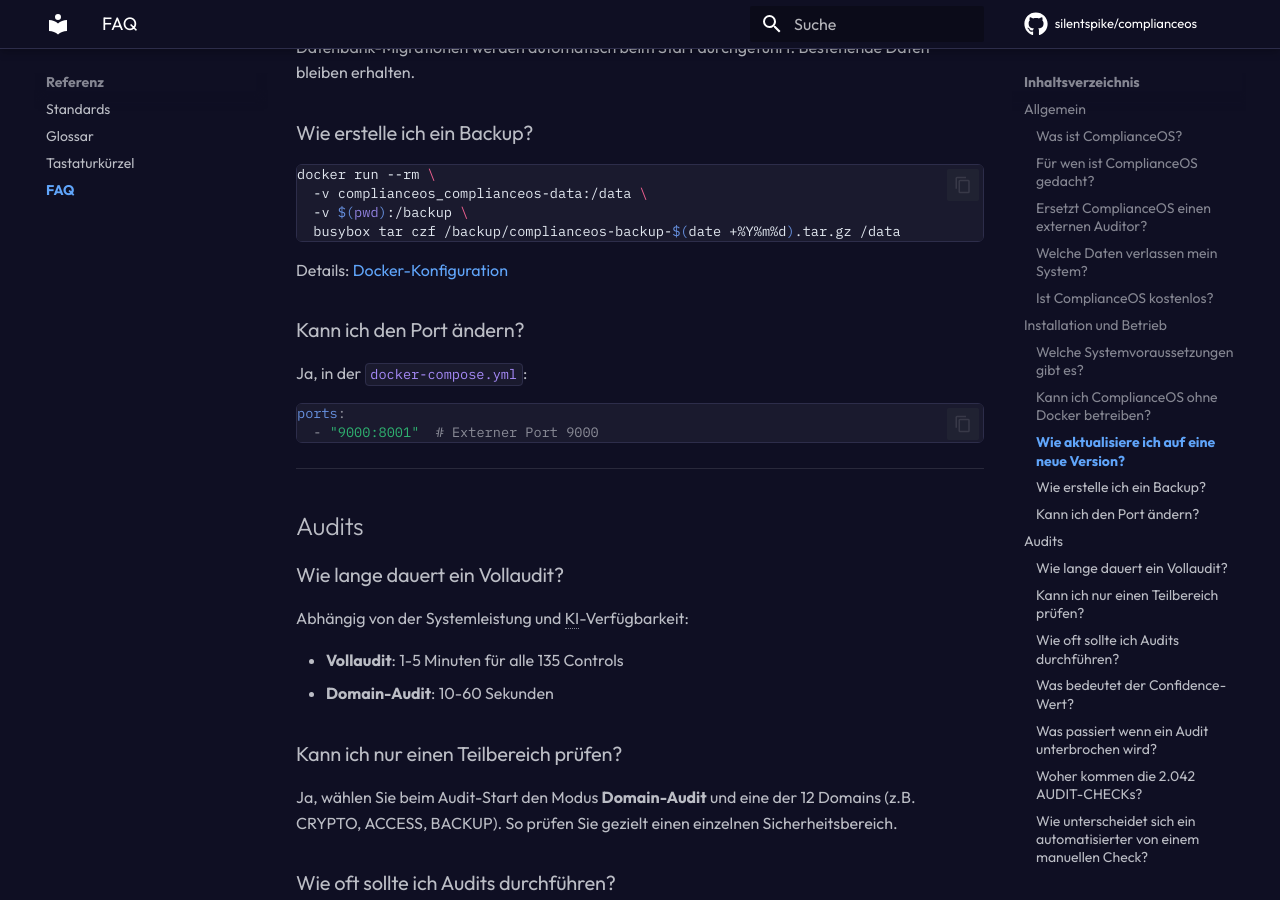
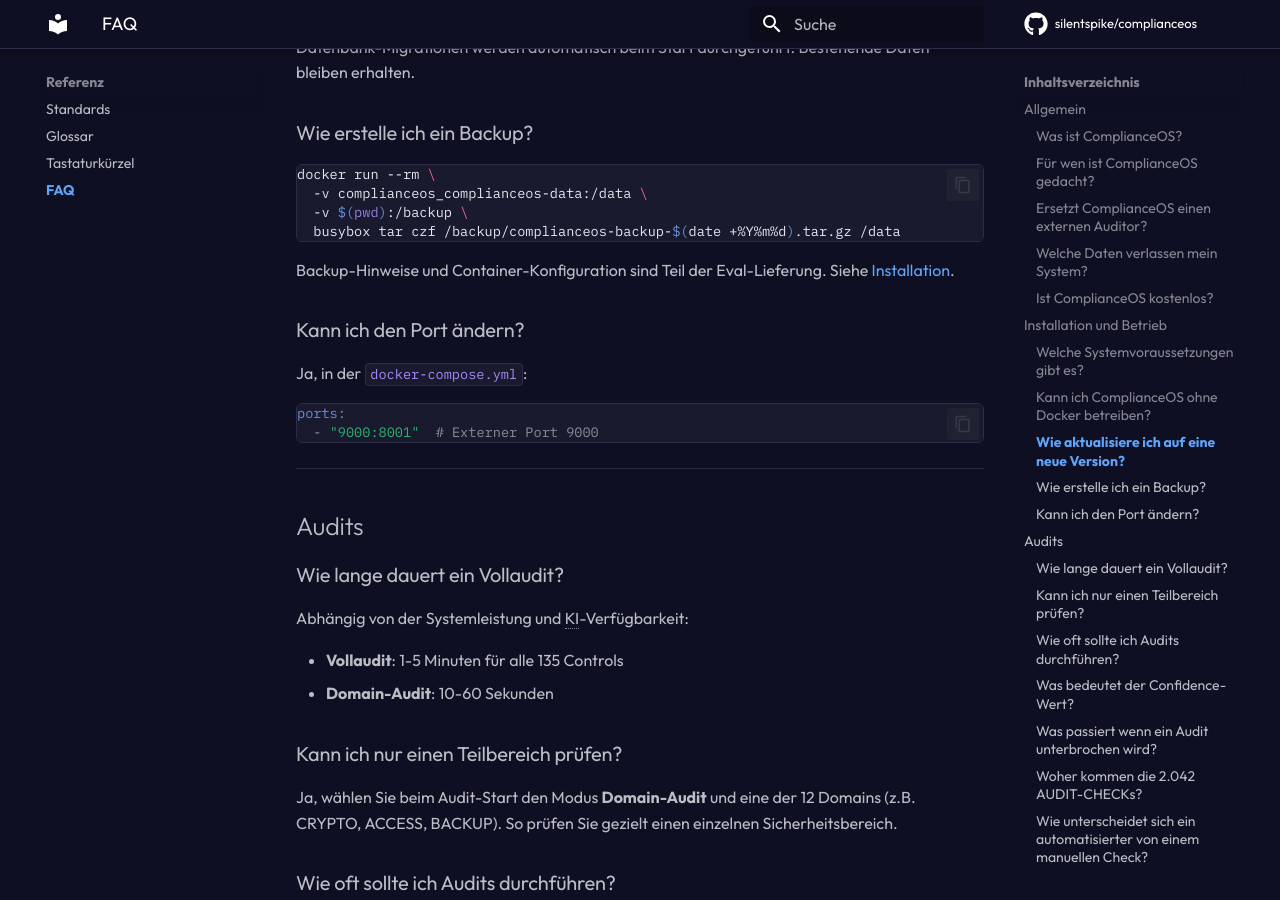
Before and after one commit to silentspike/complianceos, an MkDocs documentation site: the page built from docs/referenz/faq.md, in a window 1280 px wide and 900 px high, scrolled down 2131 px. Built offline with MkDocs 1.6.1 and Material for MkDocs 9.7.7, drawn with Linux system fonts in a browser that asks for light colours; comment, search, counter and statistics services are not loaded; some of the changed text lies outside the part shown.

Commit message:
docs: drop dangling links to removed schnellstart/docker.md
Sprint v1.0.1 removed docs/schnellstart/docker.md (and the public docker-
compose.yml itself) as part of the EULA-restructure. Three references to
the removed file remained in docs/index.md (sitemap row) and
docs/referenz/faq.md (twice). They now redirect to the installation page,
which already documents the EULA-evaluation flow.

Found by `mkdocs build --strict`. Pure cleanup; no semantic change.

Co-Authored-By: Claude Opus 4.7 (1M context) <noreply@anthropic.com>

````diff
--- a/docs/referenz/faq.md
+++ b/docs/referenz/faq.md
@@ -81,7 +81,7 @@ docker run --rm \
   busybox tar czf /backup/complianceos-backup-$(date +%Y%m%d).tar.gz /data
 ```
 
-Details: [Docker-Konfiguration](../schnellstart/docker.md)
+Backup-Hinweise und Container-Konfiguration sind Teil der Eval-Lieferung. Siehe [Installation](../schnellstart/installation.md).
 
 ### Kann ich den Port ändern?
 
@@ -237,4 +237,4 @@ Die Standard-Beschreibungen und AUDIT-CHECKs sind in **Deutsch** hinterlegt. Eng
 
 ### Kann ich ComplianceOS im Internet erreichbar machen?
 
-ComplianceOS ist für den internen Einsatz konzipiert. Wenn Sie es extern erreichbar machen müssen, verwenden Sie einen **Reverse Proxy mit Authentifizierung** (z.B. nginx + Basic Auth oder SSO). Details: [Docker-Konfiguration](../schnellstart/docker.md)
+ComplianceOS ist für den internen Einsatz konzipiert. Wenn Sie es extern erreichbar machen müssen, verwenden Sie einen **Reverse Proxy mit Authentifizierung** (z.B. nginx + Basic Auth oder SSO). Konkrete Reverse-Proxy-Konfiguration ist Teil der Eval-Lieferung; siehe [Installation](../schnellstart/installation.md).
````
Also changed, not shown: docs/index.md (+1 -2 lines).
